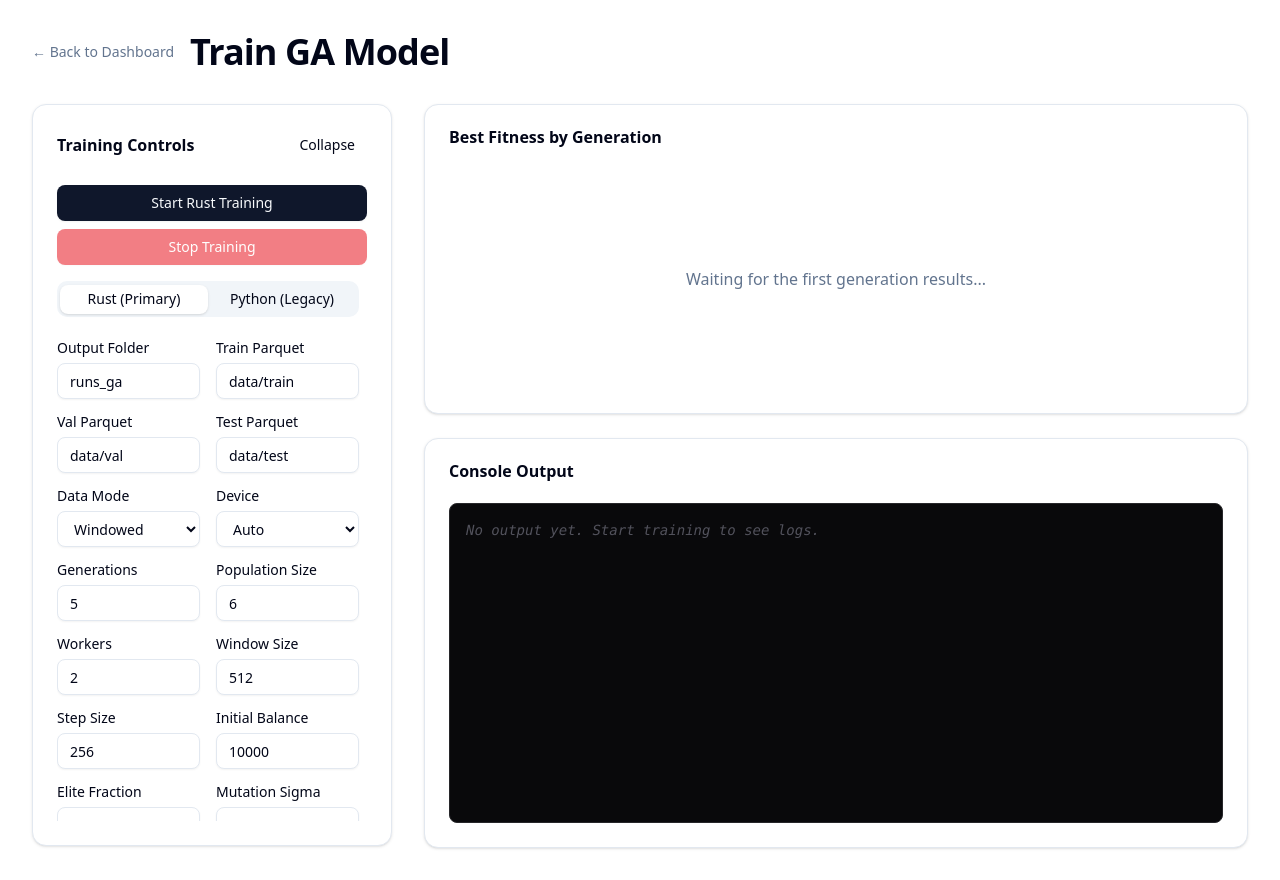
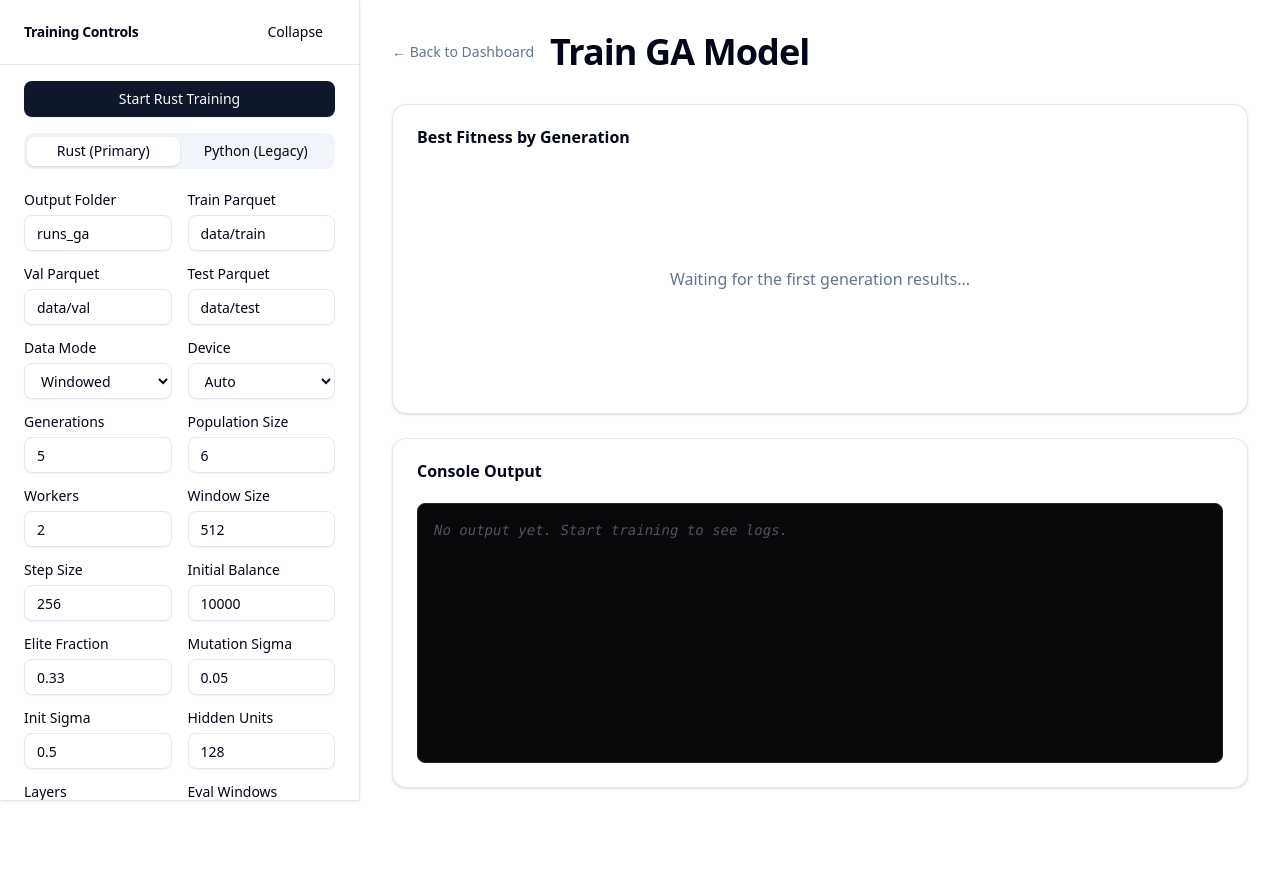
Before and after one commit to nickverneck/Midas, a SvelteKit app in the folder frontend/: page /train in a window 1280 px wide. After the commit the page ends 820 px from the top, so only its background shows below. Built offline with nearby package versions, Linux system fonts and the light colour scheme.

Commit message:
feat: Replace stdout parsing with API log polling for fitness updates and refactor training controls UI into a collapsible sidebar.

```diff
--- a/frontend/src/routes/train/+page.svelte
+++ b/frontend/src/routes/train/+page.svelte
@@ -19,8 +19,13 @@
 	let rustDataMode = $state<DataMode>('windowed');
 	let pythonDataMode = $state<DataMode>('windowed');
 	let abortController: AbortController | null = null;
-	let stdoutBuffer = '';
 	let fitnessByGen = $state(new Map<number, number>());
+	let logOffset = $state(0);
+	let logPolling = false;
+	let logTimer: ReturnType<typeof setTimeout> | null = null;
+	let activeLogDir = $state("runs_ga");
+	const logChunk = 500;
+	const logPollInterval = 1500;
 
 	let rustParams = $state({
 		outdir: "runs_ga",
@@ -72,9 +77,21 @@
 		"checkpoint-every": 1
 	});
 
-	const fitnessRegex = /Gen\s+(\d+)\s+Top Performer:\s+(?:train\s+)?fitness\s+([-\d.]+)/i;
-	const startLabel = $derived.by(() =>
-		training ? 'Training...' : trainMode === 'rust' ? 'Start Rust Training' : 'Start Python Training'
+	const toNumber = (value: unknown): number | null => {
+		if (typeof value === 'number') return Number.isFinite(value) ? value : null;
+		if (typeof value === 'string' && value.trim() !== '') {
+			const parsed = Number(value);
+			return Number.isFinite(parsed) ? parsed : null;
+		}
+		return null;
+	};
+	const startLabel = $derived.by(() => {
+		if (training) return paramsCollapsed ? 'Stop' : 'Stop Training';
+		if (paramsCollapsed) return 'Start';
+		return trainMode === 'rust' ? 'Start Rust Training' : 'Start Python Training';
+	});
+	const startTitle = $derived.by(() =>
+		training ? 'Stop Training' : trainMode === 'rust' ? 'Start Rust Training' : 'Start Python Training'
 	);
 	const fitnessSeries = $derived.by(() =>
 		Array.from(fitnessByGen.entries())
@@ -115,16 +132,67 @@
 		}
 	};
 
-	const ingestStdout = (text: string) => {
-		stdoutBuffer += text;
-		const lines = stdoutBuffer.split(/\r?\n/);
-		stdoutBuffer = lines.pop() ?? '';
-		for (const line of lines) {
-			const match = line.match(fitnessRegex);
-			if (match) {
-				updateFitness(Number(match[1]), Number(match[2]));
+	const updateFitnessFromRows = (rows: Array<Record<string, unknown>>) => {
+		for (const row of rows) {
+			if (!row || typeof row !== 'object') continue;
+			const gen = toNumber(row.gen);
+			const fitness = toNumber(row.fitness);
+			if (gen !== null && fitness !== null) {
+				updateFitness(gen, fitness);
 			}
 		}
+	};
+
+	const buildLogUrl = (dir: string, offset: number) => {
+		const params = new URLSearchParams({
+			limit: String(logChunk),
+			offset: String(offset),
+			dir
+		});
+		return `/api/logs?${params.toString()}`;
+	};
+
+	const readLogChunk = async (dir: string) => {
+		const res = await fetch(buildLogUrl(dir, logOffset));
+		if (res.status === 404) return [];
+		if (!res.ok) throw new Error(`Log fetch failed (${res.status})`);
+		const payload = await res.json();
+		const rows = Array.isArray(payload.data) ? payload.data : [];
+		const nextOffset = typeof payload.nextOffset === 'number' ? payload.nextOffset : logOffset + rows.length;
+		logOffset = nextOffset;
+		return rows as Array<Record<string, unknown>>;
+	};
+
+	const pollLogs = async () => {
+		if (!logPolling) return;
+		try {
+			const rows = await readLogChunk(activeLogDir);
+			if (rows.length > 0) {
+				updateFitnessFromRows(rows);
+			}
+		} catch (e) {
+			const message = e instanceof Error ? e.message : String(e);
+			consoleOutput = [...consoleOutput, { type: 'error', text: message }];
+			stopLogPolling();
+		} finally {
+			if (logPolling) {
+				logTimer = setTimeout(pollLogs, logPollInterval);
+			}
+		}
+	};
+
+	const startLogPolling = (dir: string) => {
+		activeLogDir = dir.trim() || "runs_ga";
+		logOffset = 0;
+		logPolling = true;
+		if (logTimer) clearTimeout(logTimer);
+		void pollLogs();
+	};
+
+	const stopLogPolling = () => {
+		logPolling = false;
+		if (logTimer) clearTimeout(logTimer);
+		logTimer = null;
 	};
 
 	const buildRustParams = () => {
@@ -145,15 +213,24 @@
 		return params;
 	};
 
+	const toggleTraining = () => {
+		if (training) {
+			stopTraining();
+		} else {
+			startTraining(trainMode);
+		}
+	};
+
 	async function startTraining(mode: TrainMode) {
 		if (training) return;
 		const params = mode === 'rust' ? buildRustParams() : buildPythonParams();
+		const outdir = typeof params.outdir === 'string' ? params.outdir : "runs_ga";
 		abortController?.abort();
 		abortController = new AbortController();
 		training = true;
 		consoleOutput = [{ type: 'system', text: `Starting ${mode.toUpperCase()} training...` }];
 		fitnessByGen = new Map();
-		stdoutBuffer = '';
+		startLogPolling(outdir);
 
 		try {
 			const response = await fetch('/api/train', {
@@ -181,15 +258,13 @@
 					if (line.startsWith('data: ')) {
 						const data = JSON.parse(line.substring(6));
 						if (data.type === 'stdout' || data.type === 'stderr') {
-							if (data.type === 'stdout') {
-								ingestStdout(data.content);
-							}
 							consoleOutput = [...consoleOutput, { type: data.type, text: data.content }];
 						} else if (data.type === 'error') {
 							consoleOutput = [...consoleOutput, { type: 'error', text: data.content }];
 						} else if (data.type === 'exit') {
 							training = false;
 							abortController = null;
+							stopLogPolling();
 							consoleOutput = [...consoleOutput, { type: 'system', text: `Process exited with code ${data.code}` }];
 						}
 					}
@@ -204,49 +279,47 @@
 			}
 			training = false;
 			abortController = null;
+			stopLogPolling();
 		}
 	}
 
 	const stopTraining = () => {
 		if (!training) return;
 		abortController?.abort();
+		stopLogPolling();
 	};
 </script>
 
-<div class="p-8 space-y-8 max-w-[1600px] mx-auto">
-	<div class="flex items-center gap-4">
-        <a href="/" class="text-sm text-muted-foreground hover:text-foreground">← Back to Dashboard</a>
-		<h1 class="text-4xl font-bold tracking-tight">Train GA Model</h1>
-	</div>
-
-	<div class="grid grid-cols-1 lg:grid-cols-[360px_minmax(0,1fr)] gap-8">
-		<Card.Root class="self-start lg:sticky lg:top-6">
-			{#if !paramsCollapsed}
-				<Card.Header class="flex items-center justify-between">
-					<Card.Title>Training Controls</Card.Title>
-					<Button variant="ghost" size="sm" onclick={() => (paramsCollapsed = true)}>
-						Collapse
-					</Button>
-				</Card.Header>
-			{/if}
-			<Card.Content
-				class={paramsCollapsed ? "cursor-pointer" : ""}
+<div class="min-h-screen bg-background">
+	<aside
+		class={`bg-card border-r shadow-sm transition-[width] duration-200 ease-out w-full lg:fixed lg:inset-y-0 lg:left-0 ${paramsCollapsed ? 'lg:w-[120px]' : 'lg:w-[360px]'}`}
 		onclick={() => {
 			if (paramsCollapsed) paramsCollapsed = false;
 		}}
 		title={paramsCollapsed ? "Click to expand parameters" : undefined}
 	>
-				<div class="space-y-2" onclick={(event) => event.stopPropagation()}>
-					<Button onclick={() => startTraining(trainMode)} disabled={training} class="w-full">
+		<div class="flex h-full flex-col">
+			{#if !paramsCollapsed}
+				<div class="flex items-center justify-between px-6 py-4 border-b">
+					<div class="text-sm font-semibold tracking-tight">Training Controls</div>
+					<Button variant="ghost" size="sm" onclick={() => (paramsCollapsed = true)}>
+						Collapse
+					</Button>
+				</div>
+			{/if}
+			<div class={paramsCollapsed ? "px-4 py-4" : "px-6 py-4"} onclick={(event) => event.stopPropagation()}>
+				<Button
+					variant={training ? "destructive" : "default"}
+					onclick={toggleTraining}
+					class="w-full"
+					title={startTitle}
+				>
 					{startLabel}
-					</Button>
-					<Button variant="destructive" onclick={stopTraining} disabled={!training} class="w-full">
-						Stop Training
 				</Button>
 			</div>
 
 			{#if !paramsCollapsed}
-					<div class="mt-4 max-h-[calc(100vh-260px)] overflow-y-auto pr-2">
+				<div class="flex-1 overflow-y-auto px-6 pb-6" onclick={(event) => event.stopPropagation()}>
 					<Tabs.Root bind:value={trainMode} class="w-full">
 						<Tabs.List class="grid w-full grid-cols-2 mb-4">
 							<Tabs.Trigger value="rust">Rust (Primary)</Tabs.Trigger>
@@ -461,7 +534,7 @@
 									</div>
 									<div class="grid gap-2">
 										<Label for="py-lam">Lambda</Label>
-											<Input id="py-lam" type="number" step="0.01" min="0" max="1" bind:value={pythonParams.lam} />
+										<Input id="py-lam" type="number" step="0.01" bind:value={pythonParams.lam} />
 									</div>
 									<div class="grid gap-2">
 										<Label for="py-initial-balance">Initial Balance</Label>
@@ -489,8 +562,14 @@
 					</Tabs.Root>
 				</div>
 			{/if}
-			</Card.Content>
-		</Card.Root>
+		</div>
+	</aside>
+
+	<main class={`p-8 space-y-8 ${paramsCollapsed ? 'lg:ml-[120px]' : 'lg:ml-[360px]'}`}>
+		<div class="flex items-center gap-4">
+			<a href="/" class="text-sm text-muted-foreground hover:text-foreground">← Back to Dashboard</a>
+			<h1 class="text-4xl font-bold tracking-tight">Train GA Model</h1>
+		</div>
 
 		<div class="space-y-6">
 			<Card.Root>
@@ -521,7 +600,7 @@
 					{/if}
 				</Card.Header>
 				<Card.Content>
-					<ScrollArea class="h-[320px] w-full bg-zinc-950 p-4 rounded-md border border-zinc-800 font-mono text-sm">
+					<ScrollArea class="h-[260px] w-full bg-zinc-950 p-4 rounded-md border border-zinc-800 font-mono text-sm">
 						{#each consoleOutput as line}
 							<div class={line.type === 'stderr' || line.type === 'error' ? 'text-red-400' : line.type === 'system' ? 'text-blue-400' : 'text-zinc-300'}>
 								<span class="opacity-50 mr-2">[{new Date().toLocaleTimeString()}]</span>
@@ -535,5 +614,5 @@
 				</Card.Content>
 			</Card.Root>
 		</div>
+	</main>
 </div>
-</div>
```
Lines whose indentation alone changed are shown as unchanged.
